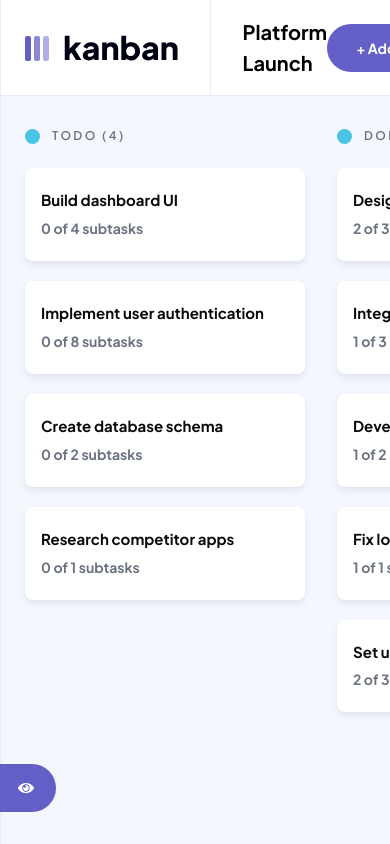
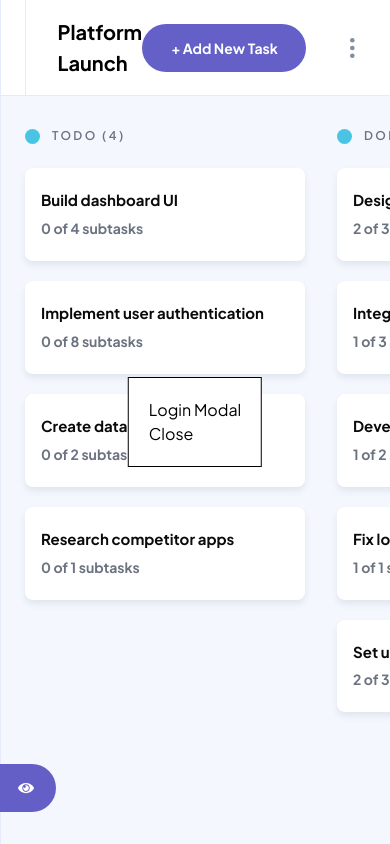
Before and after one commit to okoliken/kaban, a React (Vite) app: page /auth/login in a window 390 px wide. Built offline with nearby package versions, Linux system fonts and the light colour scheme.

Commit message:
more changes

```diff
--- a/package.json
+++ b/package.json
@@ -35,6 +35,7 @@
     "react-dom": "^18.3.1",
     "react-hook-form": "^7.53.0",
     "react-modal": "^3.16.1",
+    "react-router-dom": "^6.27.0",
     "tailwind-merge": "^2.5.2",
     "tailwindcss-animate": "^1.0.7",
     "zod": "^3.23.8",
--- a/src/App.tsx
+++ b/src/App.tsx
@@ -1,63 +1,64 @@
-import { AppLayout } from "./layout/AppLayout";
-import {
-  DndContext,
-  KeyboardSensor,
-  PointerSensor,
-  useSensor,
-  useSensors,
-} from "@dnd-kit/core";
-import { sortableKeyboardCoordinates } from "@dnd-kit/sortable";
-
-import { Column } from "./components/Column";
-import { useKanbanStore } from './store/useKanban';
-
-function App() {
-  const columns = useKanbanStore((state) => state.columns);
-  const handleDragStart = useKanbanStore((state) => state.handleDragStart);
-  const handleDragOver = useKanbanStore((state) => state.handleDragOver);
-  const handleDragEnd = useKanbanStore((state) => state.handleDragEnd);
+import { createBrowserRouter, RouterProvider, Outlet, useLocation, useNavigate } from 'react-router-dom';
+import { AppLayout } from './layout/AppLayout';
+import { Board } from './pages/Board';
+import { useState, useEffect } from 'react';
 
 
-  const sensors = useSensors(
-    useSensor(PointerSensor, {
-      activationConstraint: {
-        delay: 350,
-        tolerance: 5,
-      },
-    }),
-    useSensor(KeyboardSensor, {
-      coordinateGetter: sortableKeyboardCoordinates,
-    })
-  );
+
+
+function RootLayout() {
+  const location = useLocation();
+  const navigate = useNavigate();
+  const [showModal, setShowModal] = useState(false);
+
+  useEffect(() => {
+    setShowModal(location.pathname === '/auth/login');
+  }, [location]);
+
 
   return (
-    <AppLayout>
-      <DndContext
-        sensors={sensors}
-        onDragStart={handleDragStart}
-        onDragOver={handleDragOver}
-        onDragEnd={handleDragEnd}
-      >
-        <div className="flex gap-x-6 pt-[1.5rem] m-auto">
-          {columns.map((column) => (
-            <Column
-              key={column.id}
-              id={column.id}
-              title={column.title}
-              tasks={column.tasks}
-              className="flex-shrink-0 w-72"
-            />
-          ))}
-          <div className="flex-shrink-0 w-72 h-screen flex items-center justify-center bg-add-column-gradient dark:bg-none
-          dark:bg-[#2B2C37] rounded-lg transition-all duration-200 ease-in-out active:scale-[0.98]">
-            <button className="text-dark-gray text-[1.5rem] font-bold select-none">
-              + New Column
-            </button>
+    <>
+      <AppLayout>
+        <Outlet />
+        {showModal && (
+         <div style={{
+            position: 'fixed',
+            top: '50%',
+            left: '50%',
+            transform: 'translate(-50%, -50%)',
+            background: 'white',
+            padding: '20px',
+            border: '1px solid black'
+          }}>
+            <h2>Login Modal</h2>
+            <button onClick={() => navigate('/')}>Close</button>
           </div>
-        </div>
-      </DndContext>
-    </AppLayout>
+        )}
+      </AppLayout>
+    </>
   );
 }
 
+// Router configuration
+const router = createBrowserRouter([
+  {
+    path: '/',
+    element: <RootLayout />,
+    children: [
+      {
+        path: '/',
+        element: <Board />,
+      },
+      {
+        path: 'auth/login',
+        element: <Board />,
+      },
+    ],
+  },
+]);
+
+function App() {
+  return <RouterProvider router={router} />;
+}
+
 export default App;
--- a/src/components/shared/Header.tsx
+++ b/src/components/shared/Header.tsx
@@ -10,7 +10,7 @@ import {
   Popover,
   PopoverContent,
   PopoverTrigger,
-} from "@/components/ui/popover"
+} from "@/components/ui/popover";
 import { generateRandomId } from "@/utils/helpers";
 import { Logo } from "./Logo";
 
@@ -21,31 +21,32 @@ export const Header = () => {
 
   const PopOverMenuAction = [
     {
-      title: 'Edit Board',
-      className: 'text-dark-gray',
+      title: "Edit Board",
+      className: "text-dark-gray",
       action: () => openModal(ModalConstants.EIDTBOARD),
-      id: generateRandomId()
+      id: generateRandomId(),
     },
     {
-      title: 'Delete Board',
-      className: 'text-destructive-1',
+      title: "Delete Board",
+      className: "text-destructive-1",
       action: () => openModal(ModalConstants.DELETEBOARD),
-      id: generateRandomId()
+      id: generateRandomId(),
     },
-  ]
+  ];
 
   return (
     <header className="h-24 flex items-center bg-white dark:bg-[#2B2C37] border-b border-soft-gray dark:border-[#3E3F4E]">
       <div className="flex items-center justify-between w-full px-6">
         <div className="flex items-center gap-x-8 h-full">
-          {sideBarToggler.sideBarToggleState === null || !sideBarToggler.sideBarToggleState && (
-            <>
-            <div>
-              <Logo isLightOrDark={themeToggler.isToggled} />
-            </div>
-            <div className="h-24 w-[1px] bg-soft-gray dark:bg-[#3E3F4E]"></div>
-            </>
-          )}
+          {sideBarToggler.sideBarToggleState === null ||
+            (!sideBarToggler.sideBarToggleState && (
+              <>
+                <div className="hidden sm:block">
+                  <Logo isLightOrDark={themeToggler.isToggled} />
+                </div>
+                <div className="h-24 w-[1px] bg-soft-gray dark:bg-[#3E3F4E]"></div>
+              </>
+            ))}
           <h2 className="font-bold text-xl lg:text-2xl leading-[1.89rem] dark:text-white">
             Platform Launch
           </h2>
@@ -58,15 +59,21 @@ export const Header = () => {
           >
             + Add New Task
           </Button>
-          <Popover >
+          <Popover>
             <PopoverTrigger>
               <MenuIcon />
             </PopoverTrigger>
             <PopoverContent className="p-4">
               <ul className="flex flex-col gap-y-4">
                 {PopOverMenuAction.map((menu) => (
-                  <li onClick={() => menu.action()} key={menu.id} className="text-[0.813rem] p-1">
-                    <button className={`${menu.className} font-medium`}>{menu.title}</button>
+                  <li
+                    onClick={() => menu.action()}
+                    key={menu.id}
+                    className="text-[0.813rem] p-1"
+                  >
+                    <button className={`${menu.className} font-medium`}>
+                      {menu.title}
+                    </button>
                   </li>
                 ))}
               </ul>
--- /dev/null
+++ b/src/pages/Board.tsx
@@ -0,0 +1,58 @@
+import {
+  DndContext,
+  KeyboardSensor,
+  PointerSensor,
+  useSensor,
+  useSensors,
+} from "@dnd-kit/core";
+import { sortableKeyboardCoordinates } from "@dnd-kit/sortable";
+
+import { Column } from "../components/Column";
+import { useKanbanStore } from '../store/useKanban';
+
+export const Board = () => {
+  const columns = useKanbanStore((state) => state.columns);
+  const handleDragStart = useKanbanStore((state) => state.handleDragStart);
+  const handleDragOver = useKanbanStore((state) => state.handleDragOver);
+  const handleDragEnd = useKanbanStore((state) => state.handleDragEnd);
+
+
+  const sensors = useSensors(
+    useSensor(PointerSensor, {
+      activationConstraint: {
+        delay: 350,
+        tolerance: 5,
+      },
+    }),
+    useSensor(KeyboardSensor, {
+      coordinateGetter: sortableKeyboardCoordinates,
+    })
+  );
+
+  return (
+      <DndContext
+        sensors={sensors}
+        onDragStart={handleDragStart}
+        onDragOver={handleDragOver}
+        onDragEnd={handleDragEnd}
+      >
+        <div className="flex gap-x-6 pt-[1.5rem] m-auto">
+          {columns.map((column) => (
+            <Column
+              key={column.id}
+              id={column.id}
+              title={column.title}
+              tasks={column.tasks}
+              className="flex-shrink-0 w-72"
+            />
+          ))}
+          <div className="flex-shrink-0 w-72 h-screen flex items-center justify-center bg-add-column-gradient dark:bg-none
+          dark:bg-[#2B2C37] rounded-lg transition-all duration-200 ease-in-out active:scale-[0.98]">
+            <button className="text-dark-gray text-[1.5rem] font-bold select-none">
+              + New Column
+            </button>
+          </div>
+        </div>
+      </DndContext>
+  );
+}
--- a/tailwind.config.js
+++ b/tailwind.config.js
@@ -85,7 +85,7 @@ export default {
 		boxShadow: {
 			'll': '0px 4px 6px 0px #364E7E1A',
 			'popover':'0px 10px 20px 0px #364E7E40'
-		  }
+		  },
   	}
   },
   plugins: [
```
Also changed, not shown: 1 other file (tests, documents, lock files or other folders).
